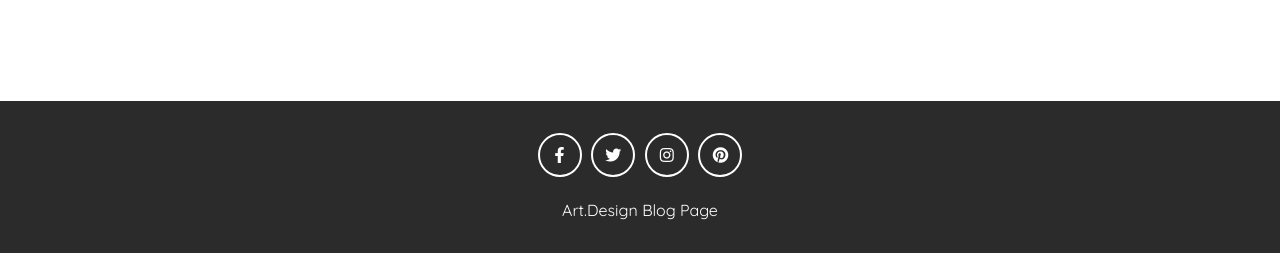
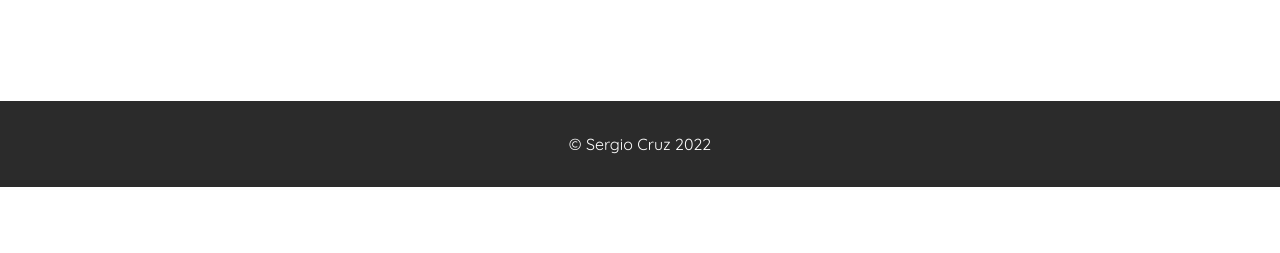
Before and after one commit to scruz-2021066/Blog-P-gina-Web, a plain HTML site: page pagina web/videos.html in a window 1280 px wide. Shown: the part 4146-4399 px from the top of the page. After the commit the page ends 4333 px from the top, so only its background shows below. Drawn offline with nearby package versions, Linux system fonts and the light colour scheme.

Commit message:
Update videos.html

```diff
--- a/pagina web/videos.html
+++ b/pagina web/videos.html
@@ -236,13 +236,7 @@
 
     <!-- footer -->
     <footer>
-      <div class = "social-links">
-        <a href = "#"><i class = "fab fa-facebook-f"></i></a>
-        <a href = "#"><i class = "fab fa-twitter"></i></a>
-        <a href = "#"><i class = "fab fa-instagram"></i></a>
-        <a href = "#"><i class = "fab fa-pinterest"></i></a>
-      </div>
-      <span>Art.Design Blog Page</span>
+      <span>&copy; Sergio Cruz  2022</span>
     </footer>
     <!-- end of footer -->
 
```
